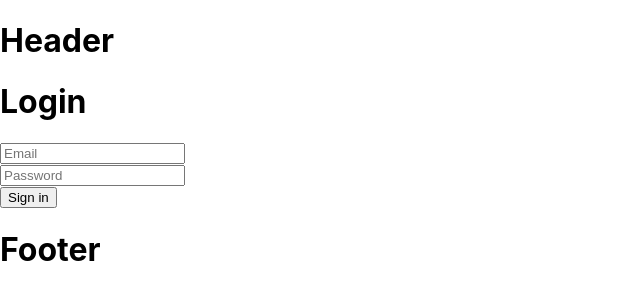
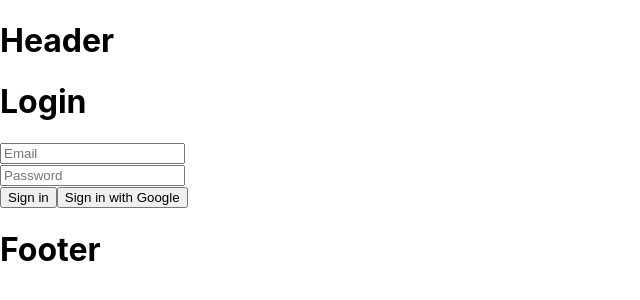
Before and after one commit to sahanperera00/Firebase-Course, a React (Create React App) app in the folder frontend/: page /login in a window 1280 px wide. Shown: the top 300 px of the page, without its empty margins (0-640 px from the left). Built offline with nearby package versions, Linux system fonts and the light colour scheme; no server answers.

Commit message:
google sign in implemented

```diff
--- a/frontend/src/pages/Login.js
+++ b/frontend/src/pages/Login.js
@@ -1,5 +1,11 @@
-import { useState } from "react";
-import { getAuth, signInWithEmailAndPassword } from "firebase/auth";
+import { useState, useEffect } from "react";
+import {
+  getAuth,
+  signInWithEmailAndPassword,
+  onAuthStateChanged,
+  signInWithPopup,
+  GoogleAuthProvider,
+} from "firebase/auth";
 import { app } from "../firebaseConfig";
 import { useNavigate } from "react-router-dom";
 
@@ -7,6 +13,7 @@ function Login() {
   const [data, setData] = useState({});
   const auth = getAuth(app);
   const navigate = useNavigate();
+  const googleProvider = new GoogleAuthProvider();
 
   const handleInput = (event) => {
     let newInput = { [event.target.name]: event.target.value };
@@ -18,7 +25,7 @@ function Login() {
     if (user == null) {
       signInWithEmailAndPassword(auth, data.email, data.password)
         .then(() => {
-          alert("Signin Successfull");
+          //   alert("Signin Successfull");
           navigate("/");
         })
         .catch((error) => {
@@ -26,8 +33,31 @@ function Login() {
         });
     } else {
       alert("Already Signed in");
+      navigate("/");
     }
   };
+
+  const handleGoogleSignin = () => {
+    if (auth.currentUser == null) {
+      signInWithPopup(auth, googleProvider)
+        .then(() => {
+          //   alert("Google Signin Successfull");
+        })
+        .catch((error) => {
+          alert(error.message);
+        });
+    } else {
+      alert("Already Signed in");
+    }
+  };
+
+  useEffect(() => {
+    onAuthStateChanged(auth, (user) => {
+      if (user) {
+        navigate("/");
+      }
+    });
+  }, []);
 
   return (
     <>
@@ -45,6 +75,7 @@ function Login() {
       />
       <br />
       <button onClick={handleSignin}>Sign in</button>
+      <button onClick={handleGoogleSignin}>Sign in with Google</button>
     </>
   );
 }
```
